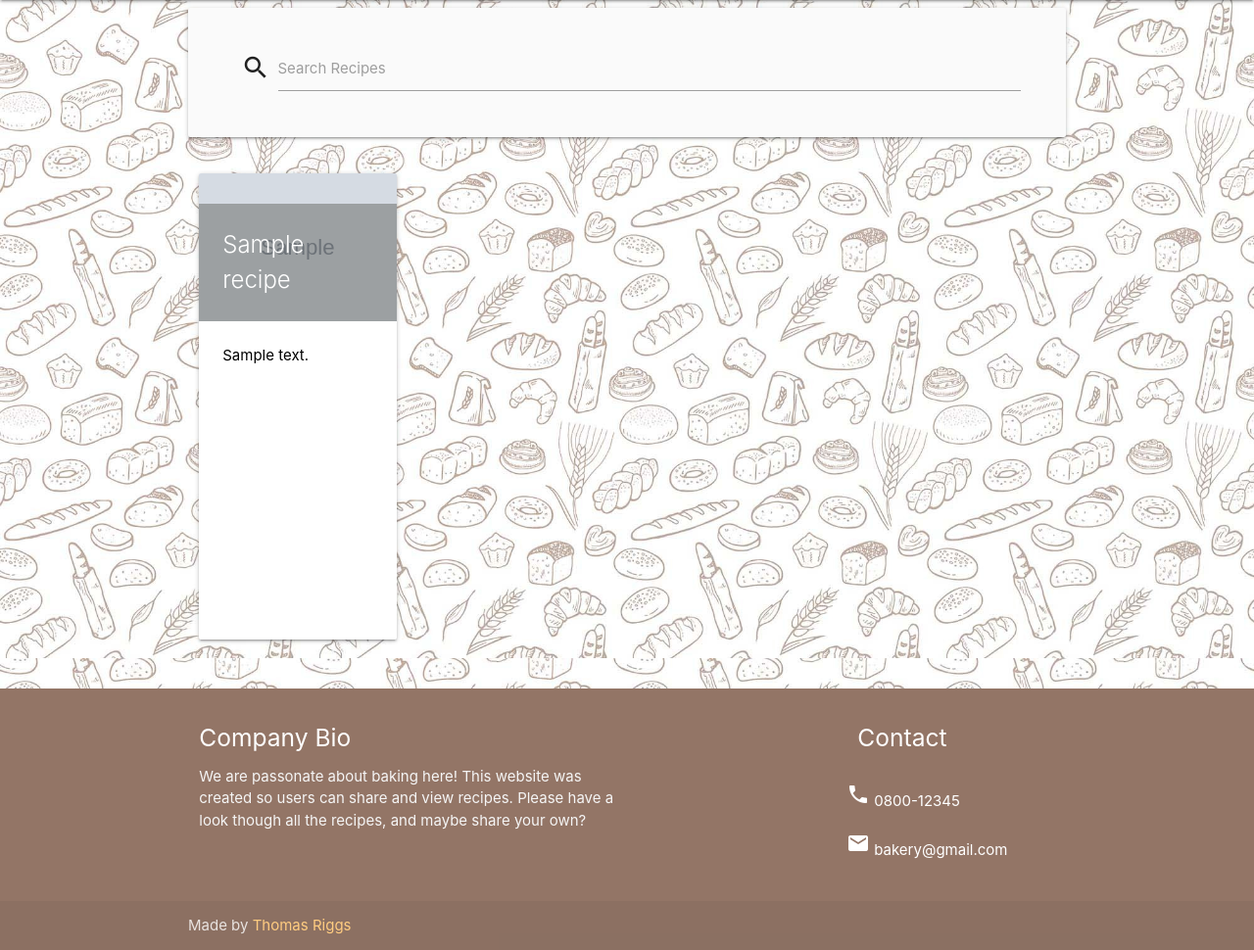
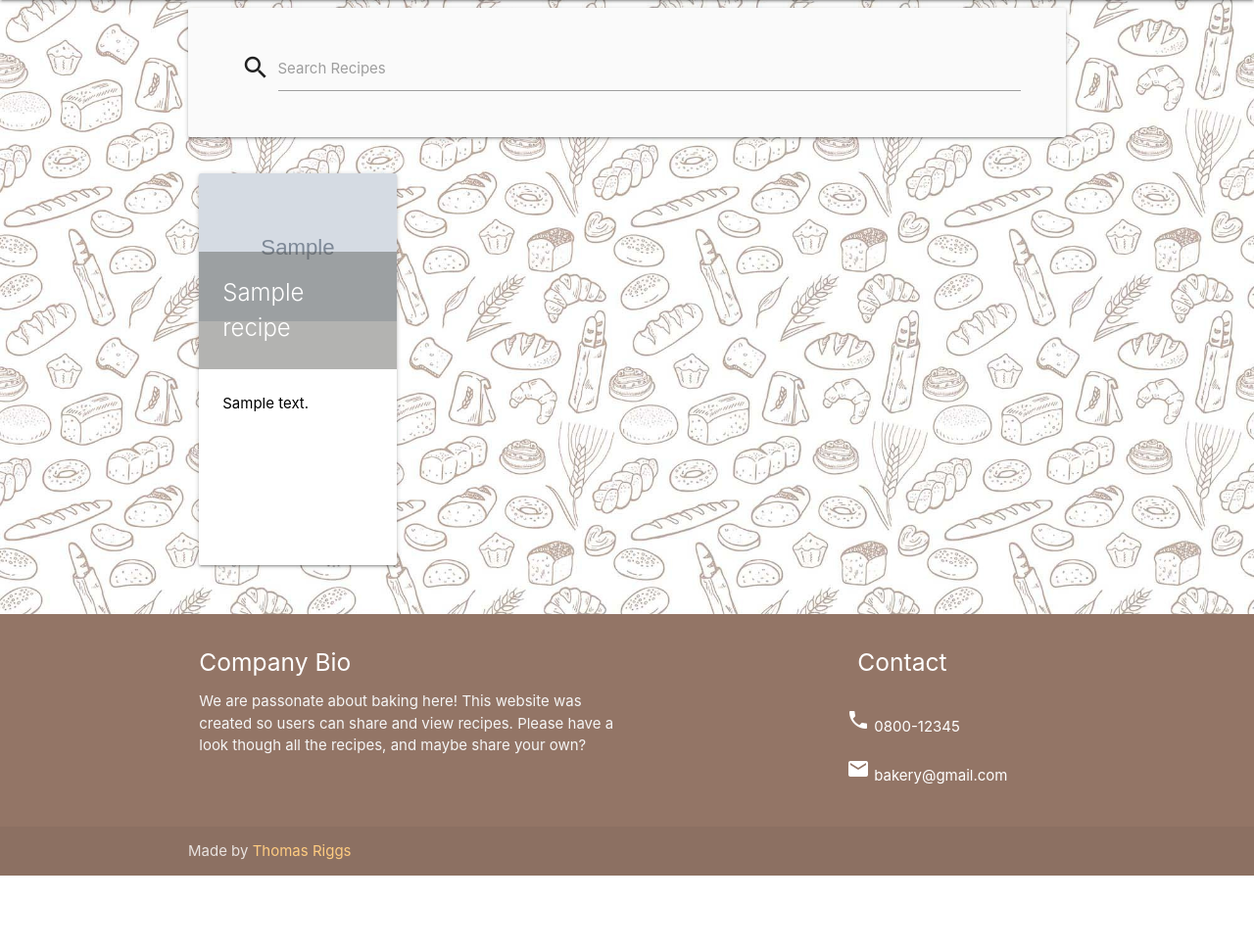
Before and after one commit to Tommahawk65/MS3, a Flask app: page /get_recipes/bread in a window 1280 px wide. Shown: the part 64-1034 px from the top of the page at 98% size. After the commit the page ends 958 px from the top, so only its background shows below. Run offline with Flask 2, Linux system fonts and the light colour scheme; grey boxes marked "Sample" are stand-in pictures; a database or web service that is not in the repository returns one stand-in record (values such as "Sample title"); some libraries are stand-ins or nearby versions.

Commit message:
Fixed issue with recipe img sizing, recipe cards were not breaking correctly.

```diff
--- a/static/css/style.css
+++ b/static/css/style.css
@@ -63,8 +63,19 @@ body {
 
 }
 
+.card-image {
+  height: 200px;
+  overflow: hidden;
+}
+
+.card-content {
+  overflow: scroll;
+  text-overflow: ellipsis;
+}
+
+
 .recipe-card-info{
-  min-height: 325px;
+  height: 200px;
 
 }
 
```
Also changed, not shown: 1 other file.
